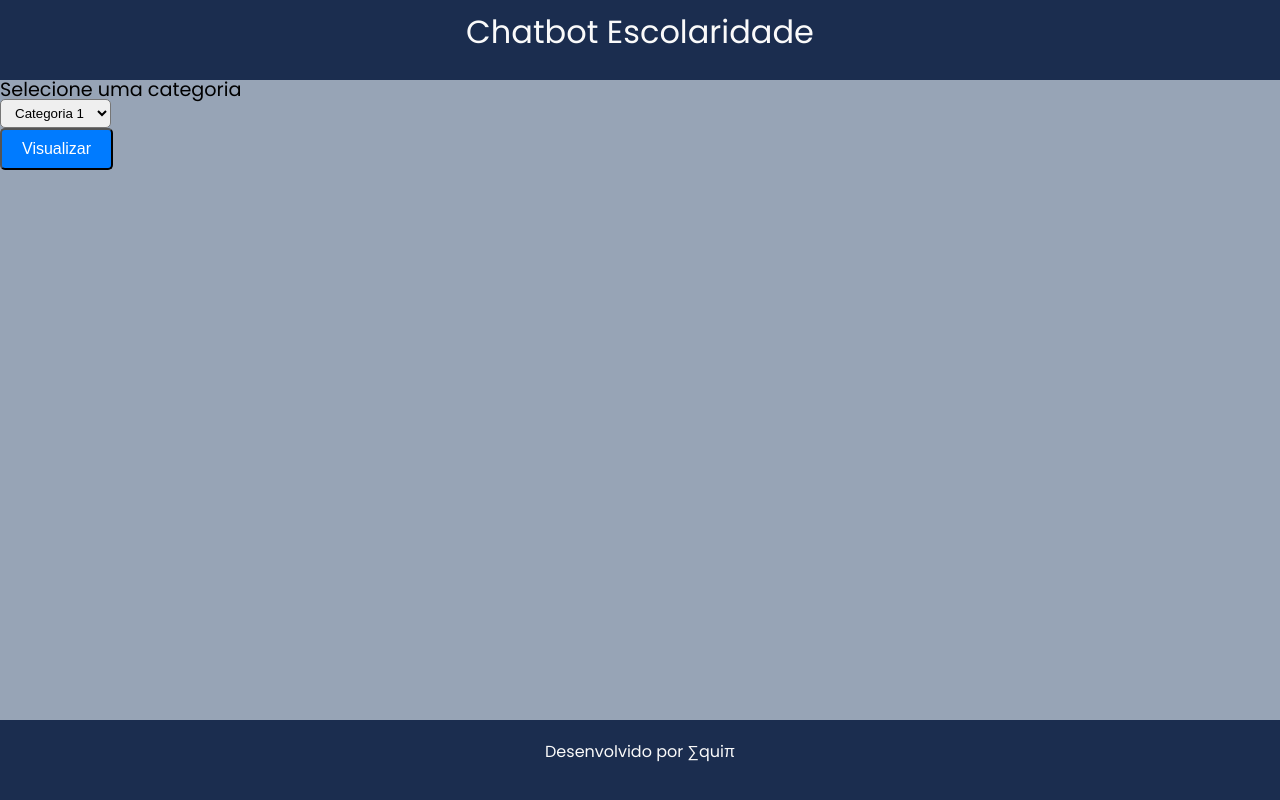
After one commit to ezequielhenrique/chatbot-escolaridade-website, a Python web app: template templates/perguntas.html in a window 1280 px wide. The commit adds this page. Run offline with Jinja, Linux system fonts and the light colour scheme; the template is opened without the code that fills it, so the values that code supplies are empty.

Commit message:
página de perguntas

```diff
--- a/templates/menu.html
+++ b/templates/menu.html
@@ -15,7 +15,7 @@
             <div class="card-body">
                 <h5 class="card-title">Perguntas cadastradas</h5>
                 <p class="card-text">Veja se sua pergunta já foi cadastrada</p>
-                <a href="/perguntas_cadastradas.html" class="btn btn-secondary">Visualizar</a>
+                <a href="/perguntas" class="btn btn-secondary">Visualizar</a>
             </div>
         </div>
     </section>
--- /dev/null
+++ b/templates/perguntas.html
@@ -0,0 +1,24 @@
+{% extends 'base.html' %}
+
+{% block main %}
+
+<main class="container">
+    <section class="subcontainer">
+        <form action="/" method="POST" class="cadastro-form">
+            <label class="form-label form-item" for="categoria">Selecione uma categoria</label>
+            <select class="form-select form-item" name="Categorias" id="categoria">
+                <option value="1">Categoria 1</option>
+                <option value="2">Categoria 2</option>
+                <option value="3">Categoria 3</option>
+            </select>
+            <button class="btn btn-primary" id="Visualizar" type="submit">Visualizar</button>
+        </form>
+        <ul class="lista-perguntas" id="lista-perguntas">
+
+        </ul>
+    </section>
+</main>
+
+<script href="{{ url_for('static', filename='js/script.js') }}"></script>
+
+{% endblock %}
```
Also changed, not shown: app.py (+12 -0 lines), static/js/script.js (added, +28 -0 lines).
